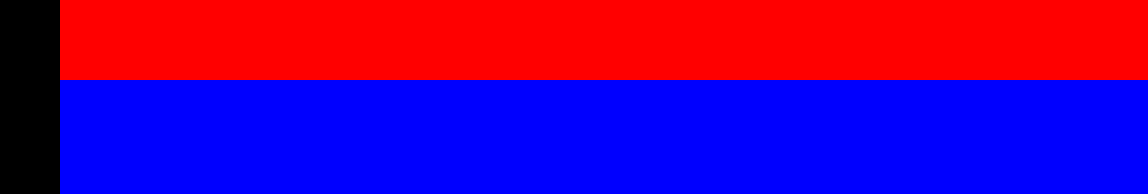
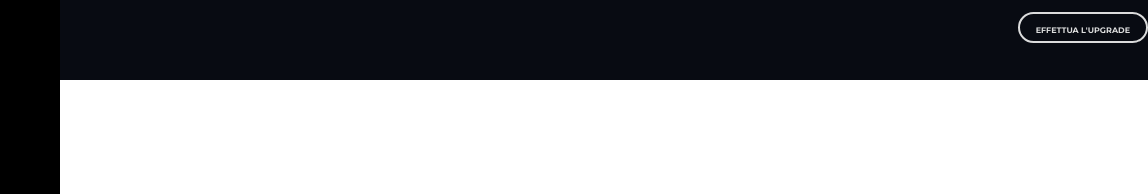
Before and after one commit to SalvatoreStefanelli/html-css-spotifyweb, a plain HTML site: page index.html in a window 1280 px wide. Shown: the top 194 px of the page, 132-1280 px from the left. Drawn offline with Linux system fonts and the light colour scheme.

Commit message:
add header

```diff
--- a/css/style.css
+++ b/css/style.css
@@ -13,6 +13,8 @@
    --gray-plus: #a3a3a3;
    --gray-circle_user: #808080;
    --white-name: #d4d4d4;
+   --dark-header: #080b12;
+   --white-upgrade: #dbdcdc;
 }
 
 body {
@@ -74,10 +76,10 @@ i {
 
 .grid {
    background-color: var(--dark-grid);
-    height: 90vh;
-    width: 12rem;
-    position: fixed;
-    font-size: 0.75rem;
+   height: 90vh;
+   width: 12rem;
+   position: fixed;
+   font-size: 0.75rem;
 }
 
 .logo img {
@@ -137,10 +139,25 @@ i {
 
    /* End Region Grid */
 
-
+   /* Region Header */
 
 #site_header {
+   background-color: var(--dark-header);
    height: 10vh;
+}
+
+.upgrade {
+   position: absolute;
+   right: 0;
+   border: 2px solid #dbdcdc;
+   border-radius: 1rem;
+   margin-top: 0.75rem;
+   padding: 0.25rem 1rem;
+}
+
+.upgrade a {
+   color: var(--white-upgrade);
+   font-size: 0.5rem;
 }
 
 #site_main {
--- a/index.html
+++ b/index.html
@@ -9,7 +9,7 @@
     <link rel="preconnect" href="https://fonts.googleapis.com">
     <link href="https://fonts.googleapis.com/css2?family=Montserrat:ital,wght@0,100;0,200;0,300;0,400;0,500;0,600;0,700;0,800;0,900;1,100;1,200;1,300;1,400;1,500;1,600;1,700;1,800;1,900&display=swap" rel="stylesheet">
 </head>
-<body class="debug">
+<body class="">
 
 
         <div class="grid">
@@ -69,10 +69,11 @@
 
         </div>
 
-
-
-
-        <header id="site_header"></header>
+        <header id="site_header">
+            <div class="upgrade">
+                <a href=""><strong>EFFETTUA L'UPGRADE</strong></a>
+            </div>
+        </header>
 
         <main id="site_main"></main>
 
```
